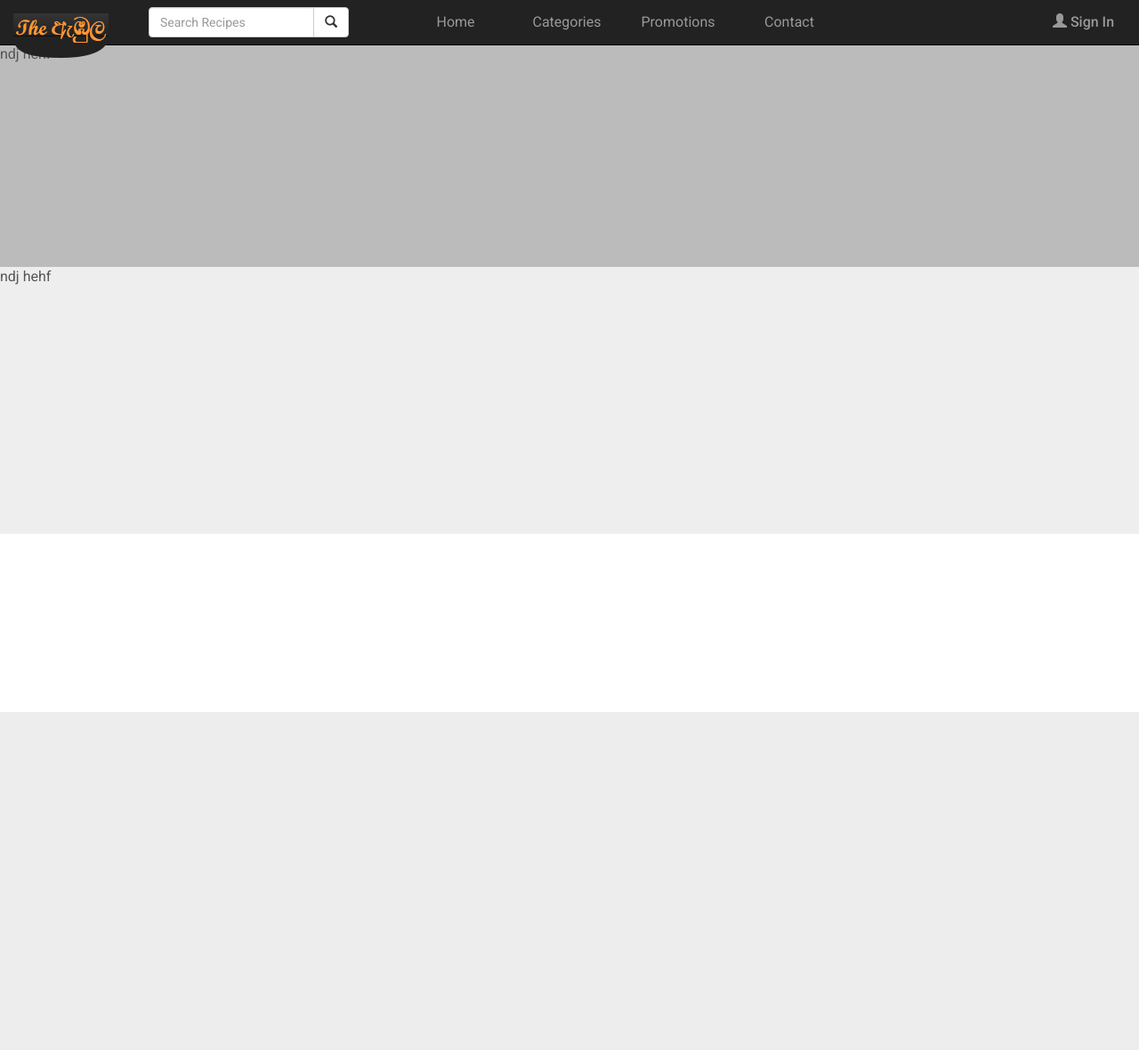
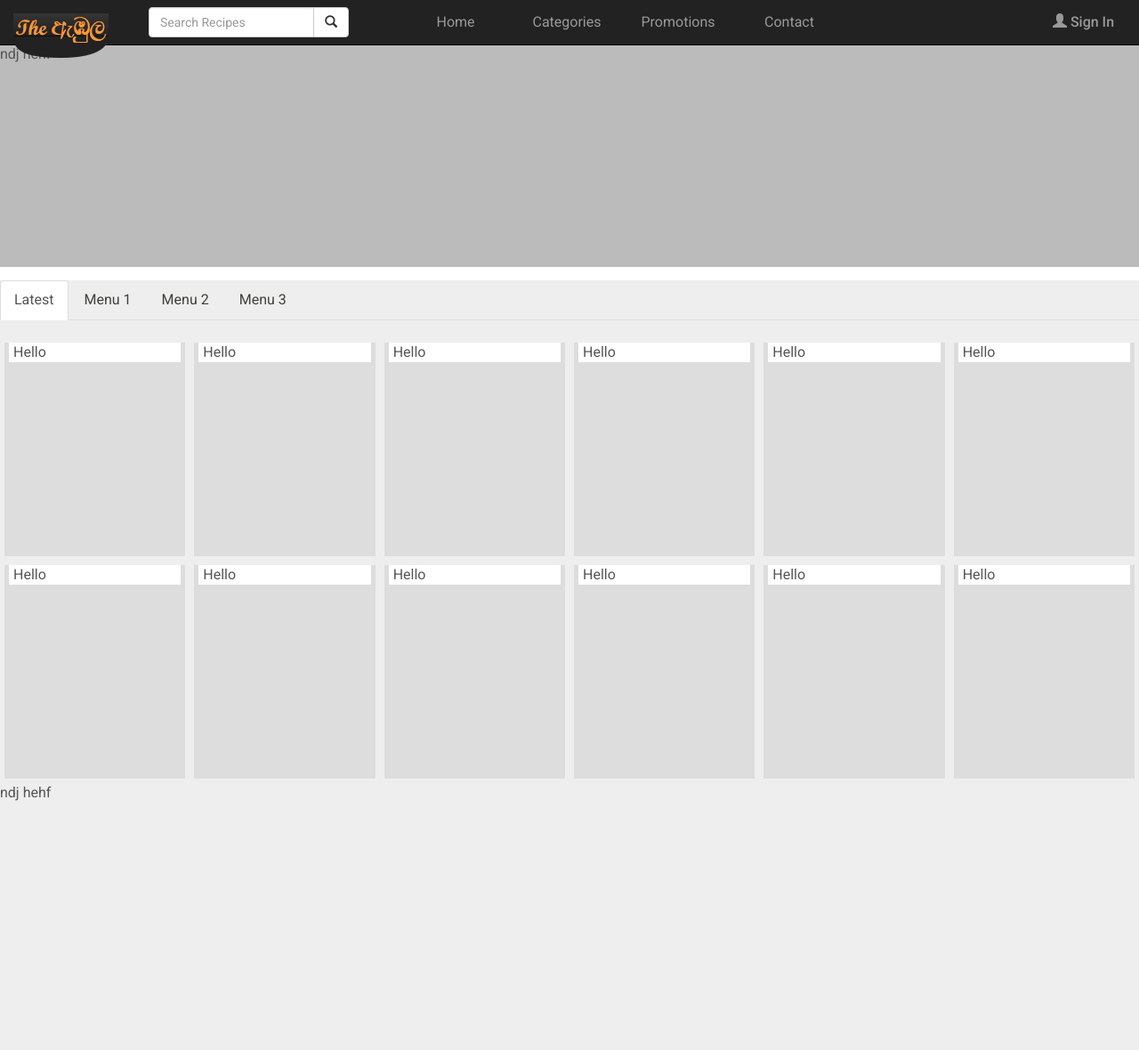
Before and after one commit to sajidhz1/Ambula, a PHP site: page /Ambula/foodproducts in a window 1280 px wide. Shown: the whole page at 89% size. Before the commit the page ends 800 px from the top, so only its background shows below. Run offline with PHP 8.4, Linux system fonts and the light colour scheme; data that the repository does not hold is empty.

Commit message:
updated product view

```diff
--- a/app/views/foodproducts/products_view.php
+++ b/app/views/foodproducts/products_view.php
@@ -30,16 +30,87 @@
     <!--[if lt IE 9]>
     <script src="http://html5shim.googlecode.com/svn/trunk/html5.js"></script>
     <![endif]-->
-
+    <style>
+        .box {
+            padding: 0 5px 0 5px;
+        }
+        .box .inner {
+            background-color: #fff;
+        }
+    </style>
 </head>
 
 <body>
 
 <!--Header START -->
 <?php $this->view('_template/navigation_menu', "newRecipe") ?>
-<div class="container-fluid" style="background: #666">
+<div class="container-fluid">
 
     <div class="row" style="height: 250px;background: #bbb;margin-top: 50px; ">ndj hehf </div>
+    <div  class="row" style="background: #eee;margin-top: 15px;">
+        <ul class="nav nav-tabs">
+            <li class="active"><a data-toggle="tab" href="#home">Latest</a></li>
+            <li><a data-toggle="tab" href="#menu1">Menu 1</a></li>
+            <li><a data-toggle="tab" href="#menu2">Menu 2</a></li>
+            <li><a data-toggle="tab" href="#menu3">Menu 3</a></li>
+        </ul>
+
+    <div class="tab-content" style="margin-top: 20px;">
+        <div  class="tab-pane fade in active">
+
+            <div class="col-lg-2 box" style="background: #ddd;height: 250px;border: 5px solid #eee">
+                <div class="inner box">Hello</div>
+            </div>
+            <div class="col-lg-2 box" style="background: #ddd;height: 250px;border: 5px solid #eee">
+                <div class="inner box">Hello</div>
+            </div>
+            <div class="col-lg-2 box" style="background: #ddd;height: 250px;border: 5px solid #eee">
+                <div class="inner box">Hello</div>
+            </div>
+            <div class="col-lg-2 box" style="background: #ddd;height: 250px;border: 5px solid #eee">
+                <div class="inner box">Hello</div>
+            </div>
+            <div class="col-lg-2 box" style="background: #ddd;height: 250px;border: 5px solid #eee">
+                <div class="inner box">Hello</div>
+            </div>
+            <div class="col-lg-2 box" style="background: #ddd;height: 250px;border: 5px solid #eee">
+                <div class="inner box">Hello</div>
+            </div>
+            <div class="col-lg-2 box" style="background: #ddd;height: 250px;border: 5px solid #eee">
+                <div class="inner box">Hello</div>
+            </div>
+            <div class="col-lg-2 box" style="background: #ddd;height: 250px;border: 5px solid #eee">
+                <div class="inner box">Hello</div>
+            </div>
+            <div class="col-lg-2 box" style="background: #ddd;height: 250px;border: 5px solid #eee">
+                <div class="inner box">Hello</div>
+            </div>
+            <div class="col-lg-2 box" style="background: #ddd;height: 250px;border: 5px solid #eee">
+                <div class="inner box">Hello</div>
+            </div>
+            <div class="col-lg-2 box" style="background: #ddd;height: 250px;border: 5px solid #eee">
+                <div class="inner box">Hello</div>
+            </div>
+            <div class="col-lg-2 box" style="background: #ddd;height: 250px;border: 5px solid #eee">
+                <div class="inner box">Hello</div>
+            </div>
+
+        </div>
+        <div id="menu1" class="tab-pane fade">
+            <h3>Menu 1</h3>
+            <p>Ut enim ad minim veniam, quis nostrud exercitation ullamco laboris nisi ut aliquip ex ea commodo consequat.</p>
+        </div>
+        <div id="menu2" class="tab-pane fade">
+            <h3>Menu 2</h3>
+            <p>Sed ut perspiciatis unde omnis iste natus error sit voluptatem accusantium doloremque laudantium, totam rem aperiam.</p>
+        </div>
+        <div id="menu3" class="tab-pane fade">
+            <h3>Menu 3</h3>
+            <p>Eaque ipsa quae ab illo inventore veritatis et quasi architecto beatae vitae dicta sunt explicabo.</p>
+        </div>
+    </div>
+    </div>
+
     <div  class="row" style="height: 300px;background: #eee;">ndj hehf </div>
 </div>
 
```
